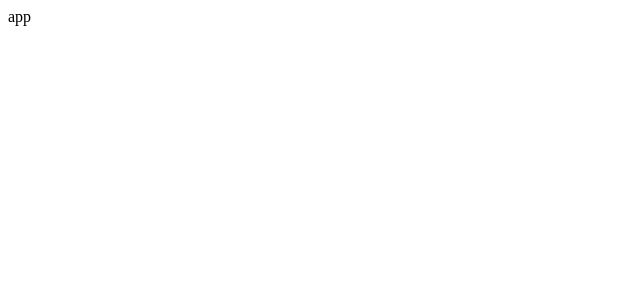
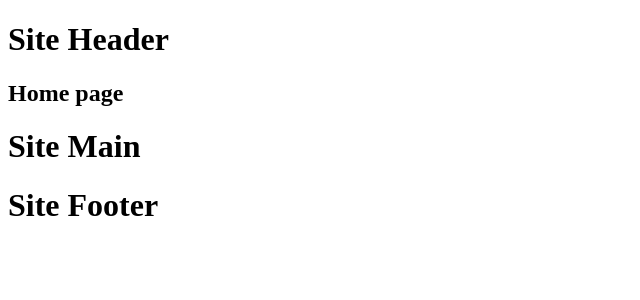
Before and after one commit to Muhammadboburshoh/react-portfolio, a React (Create React App) app: page / in a window 1280 px wide. Shown: the top 300 px of the page, without its empty margins (0-640 px from the left). Built offline with nearby package versions, Linux system fonts and the light colour scheme.

Commit message:
Add home page

```diff
--- a/src/App.js
+++ b/src/App.jsx
@@ -1,7 +1,9 @@
+import HomePage from "./Pages/Home/Home"
+
 function App() {
   return (
     <>
-      app
+      <HomePage />
     </>
   )
 }
--- /dev/null
+++ b/src/Pages/Home/Footer/Footer.jsx
@@ -0,0 +1,10 @@
+function Footer () {
+
+  return (
+    <header>
+      <h1>Site Footer</h1>
+    </header>
+  )
+}
+
+export default Footer
--- /dev/null
+++ b/src/Pages/Home/Header/Header.jsx
@@ -0,0 +1,11 @@
+function Header () {
+
+  return (
+    <header>
+      <h1>Site Header</h1>
+      <h2>Home page</h2>
+    </header>
+  )
+}
+
+export default Header
--- /dev/null
+++ b/src/Pages/Home/Home.jsx
@@ -0,0 +1,16 @@
+import Header from "./Header/Header"
+import Main from "./Main/Main"
+import Footer from "./Footer/Footer"
+
+function Home () {
+
+  return (
+    <>
+      <Header />
+      <Main />
+      <Footer />
+    </>
+  )
+}
+
+export default Home
--- /dev/null
+++ b/src/Pages/Home/Main/Main.jsx
@@ -0,0 +1,11 @@
+
+function Main () {
+
+  return (
+    <header>
+      <h1>Site Main</h1>
+    </header>
+  )
+}
+
+export default Main
--- a/src/index.js
+++ b/src/index.js
@@ -1,6 +1,6 @@
 import React from 'react';
 import ReactDOM from 'react-dom'
-import App from './App'
+import App from './App.jsx'
 
 ReactDOM.render(
   <React.StrictMode>
```
Also changed, not shown: src/Pages/Home/Footer/Footer.css (added), src/Pages/Home/Header/Header.css (added), src/Pages/Home/Main/Main.css (added).
